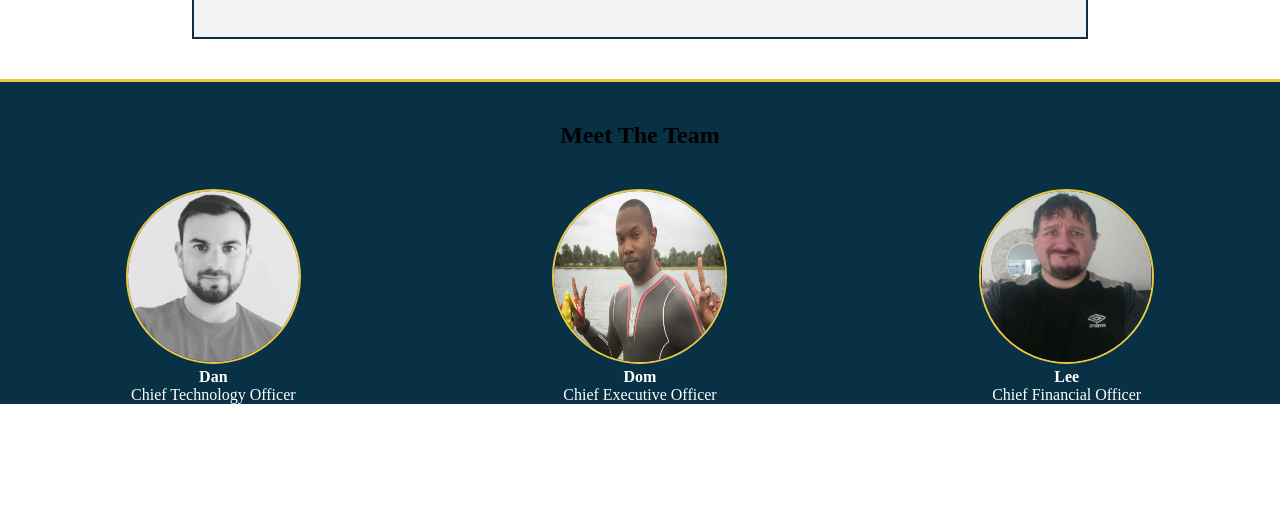
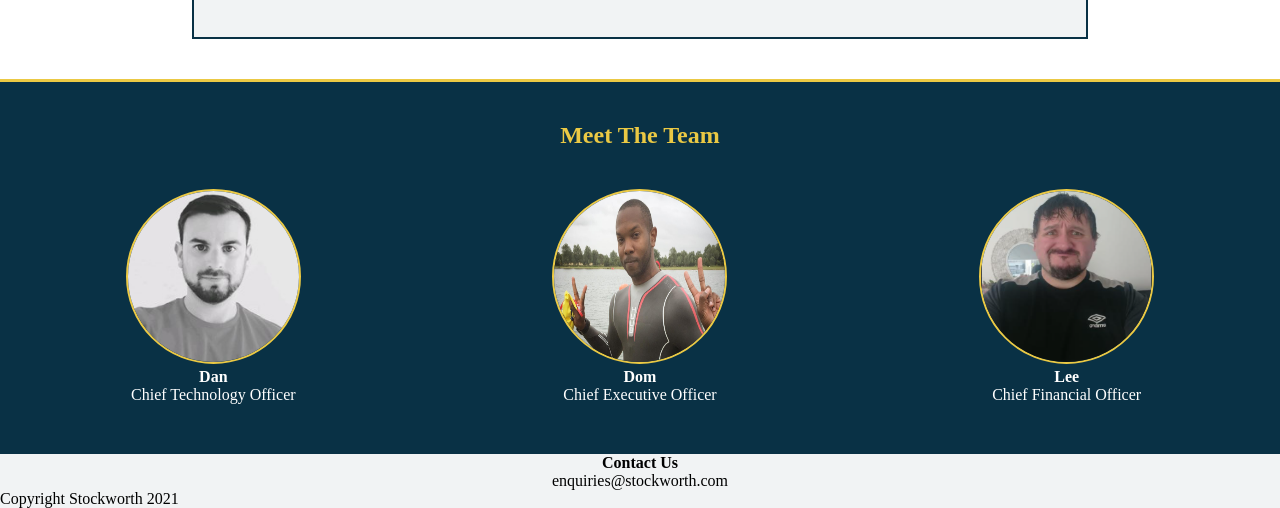
Before and after one commit to Daniel-May/stockworth, a plain HTML site: page index.html in a window 1280 px wide. Shown: the part 785-1293 px from the top of the page. Before the commit the page ends 1189 px from the top, so only its background shows below. Drawn offline with Linux system fonts and the light colour scheme; a web font is replaced by a local one.

Commit message:
refactoring

```diff
--- a/css/styles.css
+++ b/css/styles.css
@@ -21,6 +21,7 @@ header {
 h1 {
     font-family: 'Gruppo', cursive;
 	color: #EBC944;
+	padding: 5px;
 }
 
 nav {
@@ -125,6 +126,7 @@ li {
 
 #team-container h2 {
 	padding: 40px;
+	color: #EBC944;
 }
 
 #members {
@@ -135,6 +137,7 @@ li {
 .member-card {
 	text-align: center;
 	color: white;
+	margin-bottom: 50px;
 }
 
 .member-card img {
@@ -143,3 +146,13 @@ li {
 	border-radius: 50%;
 	border: 2px solid #EBC944;
 }
+
+footer {
+	width: 100%;
+	background-color: #f1f3f4;
+	text-align: center;
+}
+
+#copyright {
+	text-align: left;
+}
--- a/index.html
+++ b/index.html
@@ -98,14 +98,13 @@
 
       </div>
     </section>
-
   </main>
-
-
 
   <!-- FOOTER -->
   <footer>
-
+    <h4>Contact Us</h4>
+    <p>enquiries@stockworth.com</p>
+    <p id="copyright">Copyright Stockworth 2021</p>
   </footer>
 
 </body>
```
